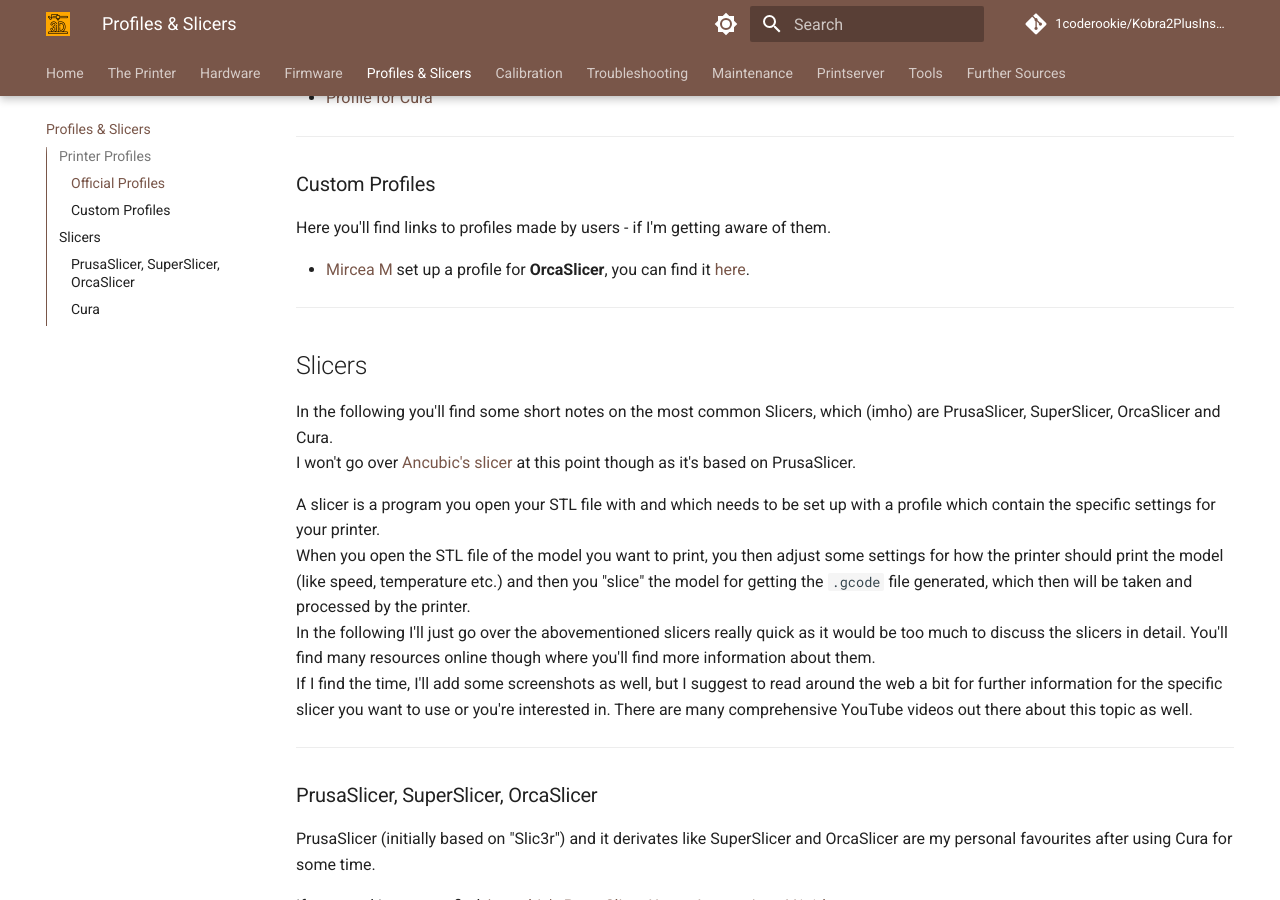
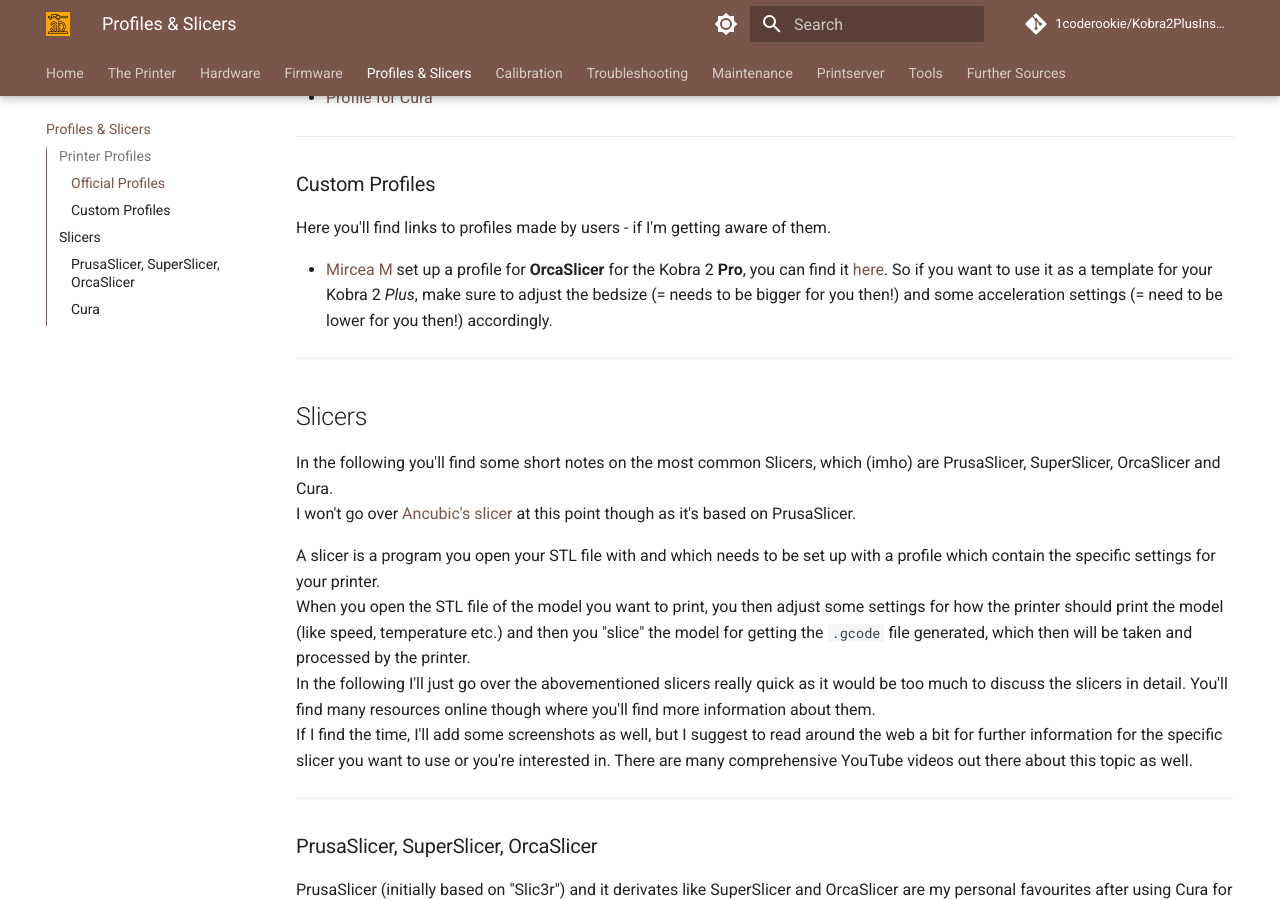
Before and after one commit to 1coderookie/Kobra2PlusInsights, an MkDocs documentation site: the page built from docs/profiles.md, in a window 1280 px wide and 900 px high, scrolled down 969 px. Built offline with MkDocs 1.6.1 and Material for MkDocs 9.7.7, drawn with Linux system fonts in a browser that asks for light colours; comment, search, counter and statistics services are not loaded.

Commit message:
Update profiles.md

```diff
--- a/docs/profiles.md
+++ b/docs/profiles.md
@@ -46,7 +46,7 @@ The following list links to the specific profiles from [Anycubic's firmware page
 
 Here you'll find links to profiles made by users - if I'm getting aware of them.
 
-- [Mircea M](https://www.printables.com/de/@mrfenyx) set up a profile for **OrcaSlicer**, you can find it [here](https://www.printables.com/de/model/646205-anycubic-kobra-2-pro-orcaslicer-profiles).
+- [Mircea M](https://www.printables.com/de/@mrfenyx) set up a profile for **OrcaSlicer** for the Kobra 2 **Pro**, you can find it [here](https://www.printables.com/de/model/646205-anycubic-kobra-2-pro-orcaslicer-profiles). So if you want to use it as a template for your Kobra 2 *Plus*, make sure to adjust the bedsize (= needs to be bigger for you then!) and some acceleration settings (= need to be lower for you then!) accordingly.
 
 ---
 
```
